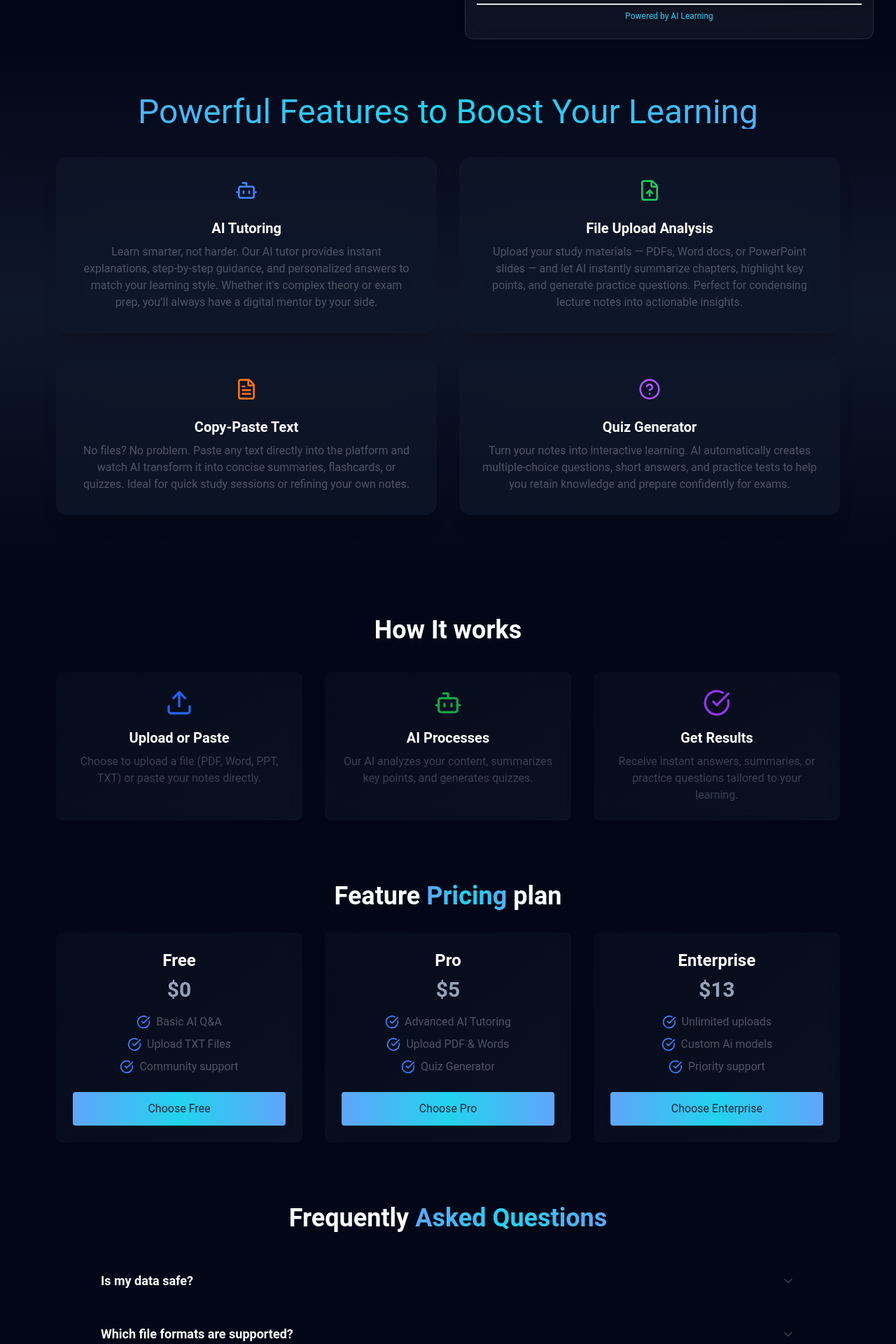
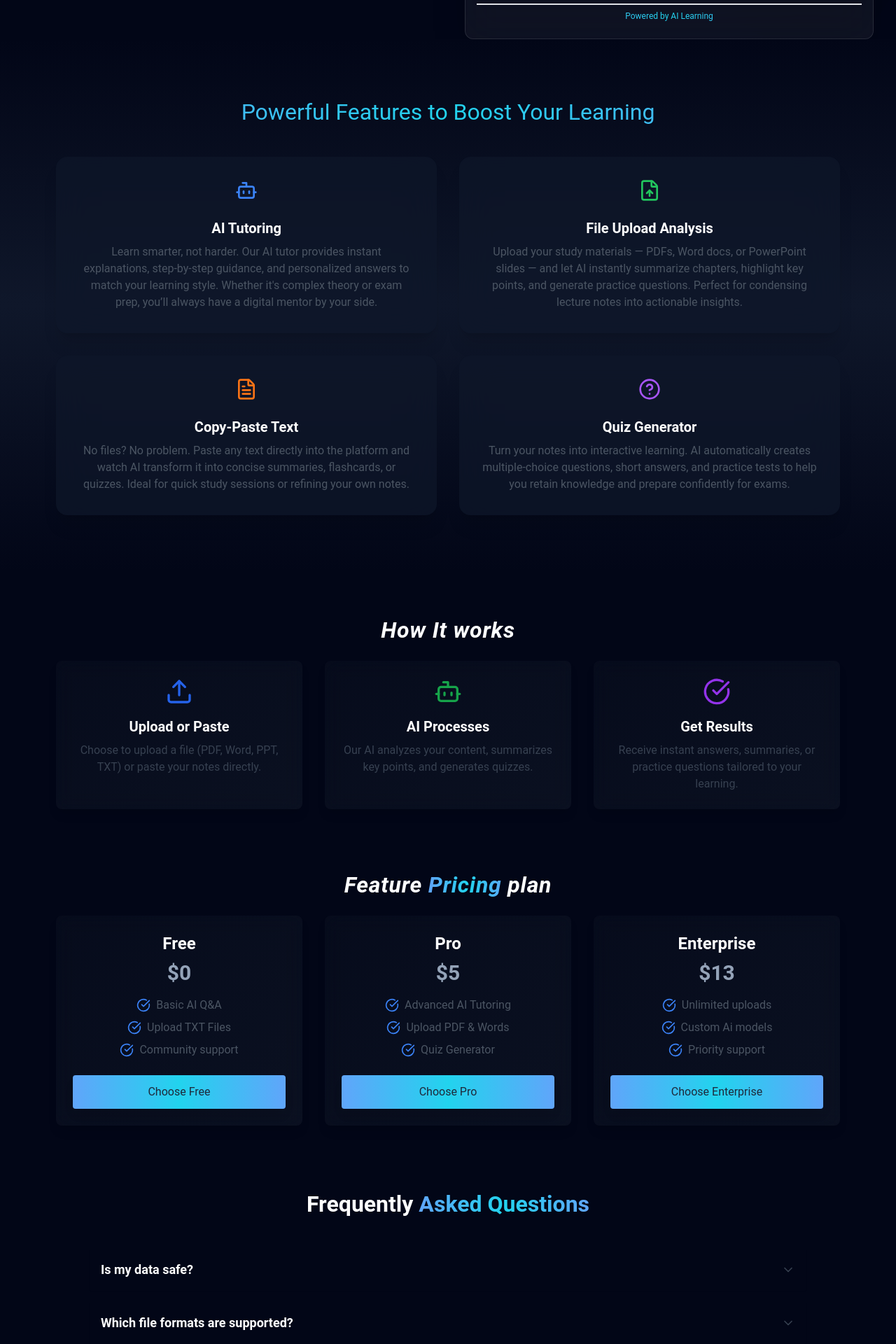
Before and after one commit to degifetise/React-TailwindProjects, a React (Vite) app: page / in a window 1280 px wide. Shown: the part 900-2820 px from the top of the page at 70% size. Built offline with nearby package versions, Linux system fonts and the light colour scheme.

Commit message:
fix/text responsiveness for small and large screen

```diff
--- a/src/components/FAQ.jsx
+++ b/src/components/FAQ.jsx
@@ -22,7 +22,7 @@ function FAQ() {
   const [openIndex, setIsOpenIndex] = useState(null);
   return (
     <section id="faq" className="py-16 bg-slate-950">
-      <h2 className="text-4xl font-bold text-center mb-10">
+      <h2 className="text-[clamp(1.75rem,4vw,2rem)] font-bold text-center mb-10">
         Frequently{" "}
         <span className="bg-gradient-to-r from-blue-400 via-cyan-400 to-blue-400 bg-clip-text text-transparent">
           Asked Questions
--- a/src/components/Features.jsx
+++ b/src/components/Features.jsx
@@ -35,7 +35,7 @@ function Features() {
       id="features"
       className="py-20 bg-gradient-to-b from-slate-950 via-slate-900 to-slate-950"
     >
-      <h1 className="text-5xl mb-8 text-center bg-gradient-to-r from-blue-400 via-cyan-400 to-blue-400 bg-clip-text text-transparent block sm:mb-10">
+      <h1 className="text-[clamp(1.75rem,4vw,2rem)] mb-8 text-center bg-gradient-to-r from-blue-400 via-cyan-400 to-blue-400 bg-clip-text text-transparent block sm:mb-10">
         Powerful Features to Boost Your Learning
       </h1>
       <div className="grid md:grid-cols-2 gap-8 px-6 md:px-20">
--- a/src/components/HowItWorks.jsx
+++ b/src/components/HowItWorks.jsx
@@ -20,7 +20,9 @@ function HowItWorks() {
   ];
   return (
     <section id="how-it-works" className="py-16 bg-slate-950">
-      <h2 className="text-4xl font-bold text-center mb-10">How It works</h2>
+      <h2 className="text-[clamp(1.75rem,4vw,2rem)] font-semibold  sm:mb-6 animate-in slide-in-from-bottom duration-900 leading-tight italic tracking-wide text-center mb-4">
+        How It works
+      </h2>
 
       <div className="grid md:grid-cols-3 gap-8 px-6 md:px-20">
         {steps.map((step, index) => (
--- a/src/components/Pricing.jsx
+++ b/src/components/Pricing.jsx
@@ -28,7 +28,7 @@ function Pricing() {
 
   return (
     <section id="pricing" className="py-6 bg-slate-950">
-      <h2 className="text-4xl font-bold text-center mb-8">
+      <h2 className="text-[clamp(1.75rem,4vw,2rem)] font-semibold  sm:mb-6 animate-in slide-in-from-bottom duration-900 leading-tight italic tracking-wide text-center mb-4">
         Feature{" "}
         <span className="bg-gradient-to-r from-blue-400 via-cyan-400 to-blue-400 bg-clip-text text-transparent">
           Pricing{" "}
```
